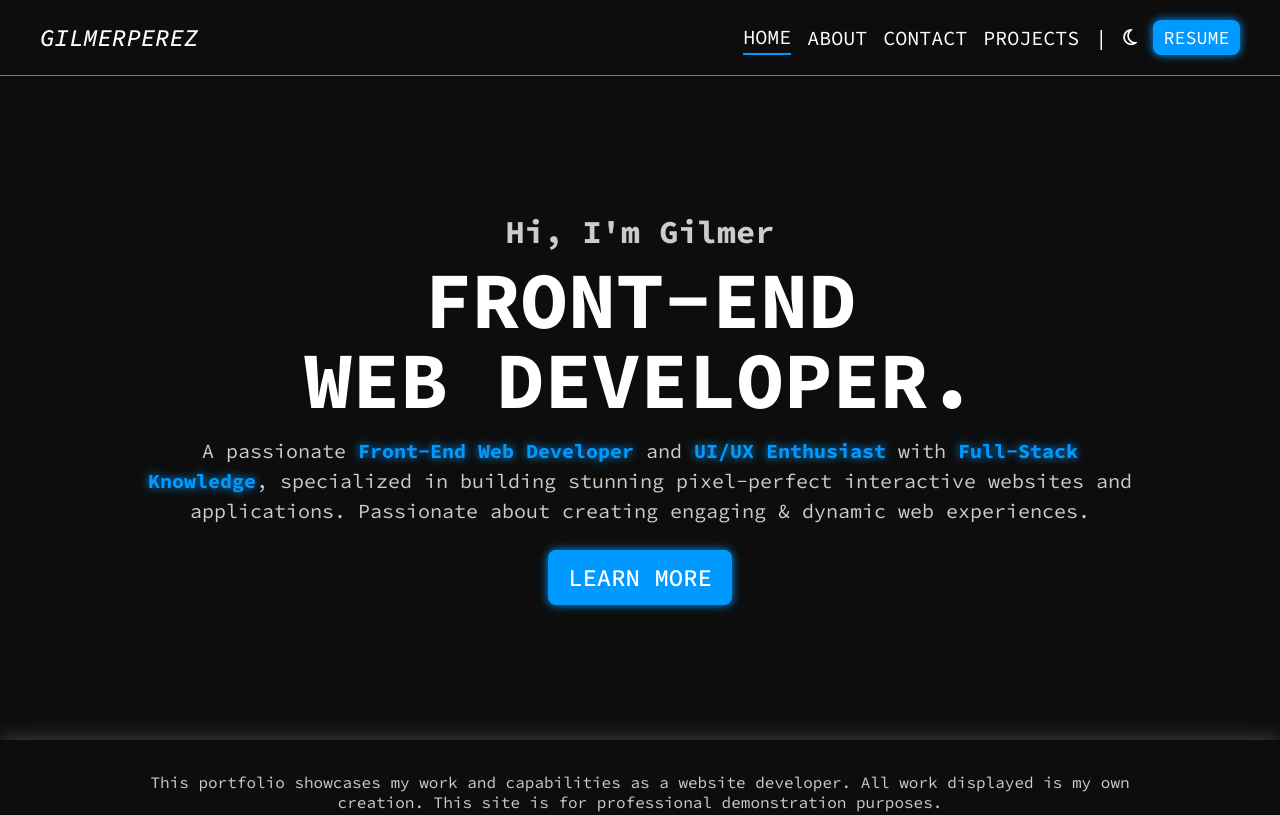
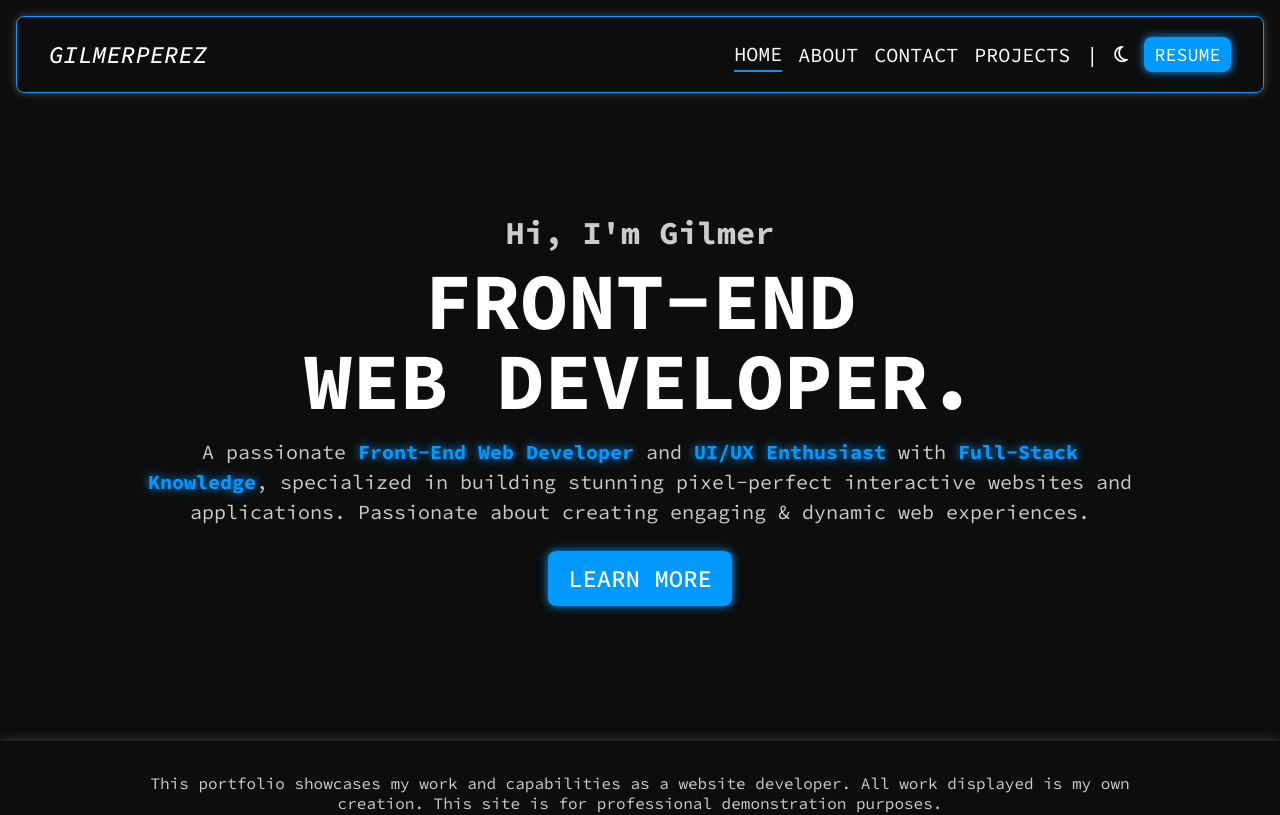
Before and after one commit to gilmerperez/gilmer-perez, a React (Vite) app: page / in a window 1280 px wide. Shown: the top 815 px of the page. Built offline with nearby package versions, Linux system fonts and the light colour scheme.

Commit message:
Made header appear like a floating bubble

```diff
--- a/src/components/Header/Header.module.css
+++ b/src/components/Header/Header.module.css
@@ -1,11 +1,14 @@
 header {
-  top: 0;
-  width: 100%;
+  top: 1rem;
   z-index: 999;
+  margin: 0 auto;
   position: sticky;
   padding: 1.25rem 2rem;
+  border-radius: 0.5rem;
+  width: calc(100% - 2rem);
   transition: 0.3s ease-in;
-  border-bottom: 1px solid var(--primary);
+  box-shadow: var(--shadow);
+  border: 1px solid var(--primary);
   background-color: var(--header-bg-color);
 }
 
--- a/src/index.css
+++ b/src/index.css
@@ -10,7 +10,7 @@ html[data-theme="light"] {
   --primary: hsl(204, 100%, 50%);
   --primary-dark: hsl(204, 100%, 40%);
   --footer-bg-color: hsl(0, 0%, 95%);
-  --shadow: 0 0 20px hsla(0, 0%, 0%, 0.25);
+  --shadow: 0 0 10px hsla(0, 0%, 0%, 0.25);
 }
 
 /* Dark mode */
@@ -22,7 +22,7 @@ html[data-theme="dark"] {
   --primary: hsl(204, 100%, 50%);
   --primary-dark: hsl(204, 100%, 40%);
   --footer-bg-color: hsl(0, 0%, 5%);
-  --shadow: 0 0 20px hsla(0, 0%, 100%, 0.25);
+  --shadow: 0 0 10px hsla(0, 0%, 100%, 0.25);
 }
 
 /* Buttons - Ensures buttons appear clickable */
```
